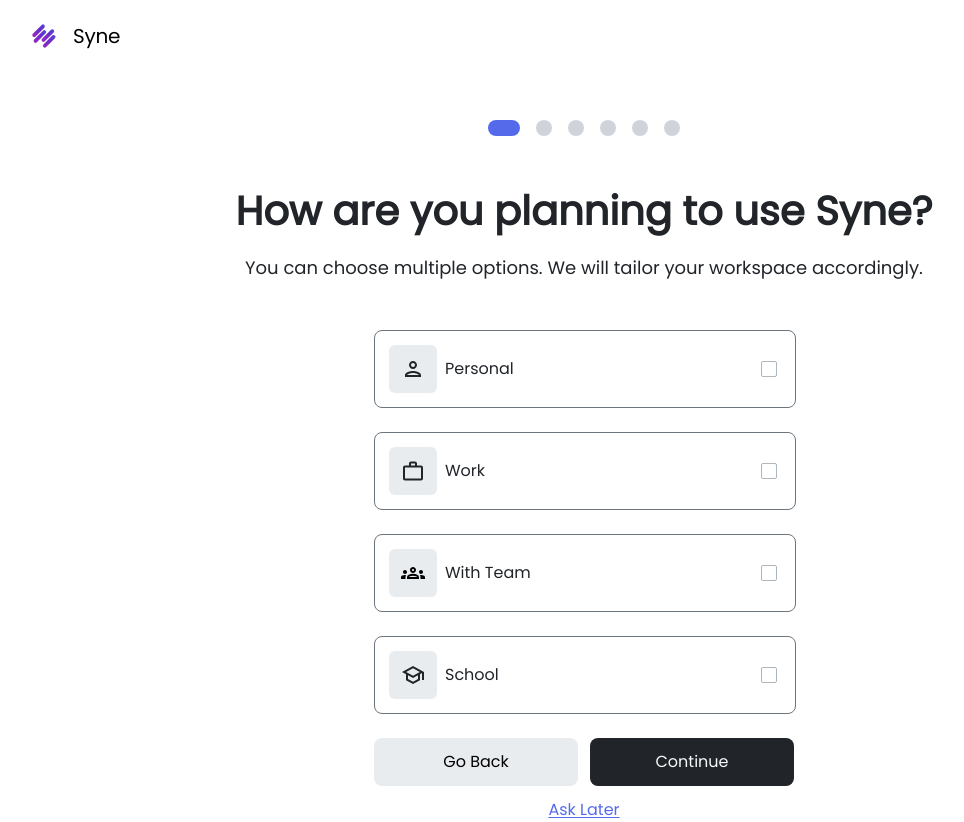
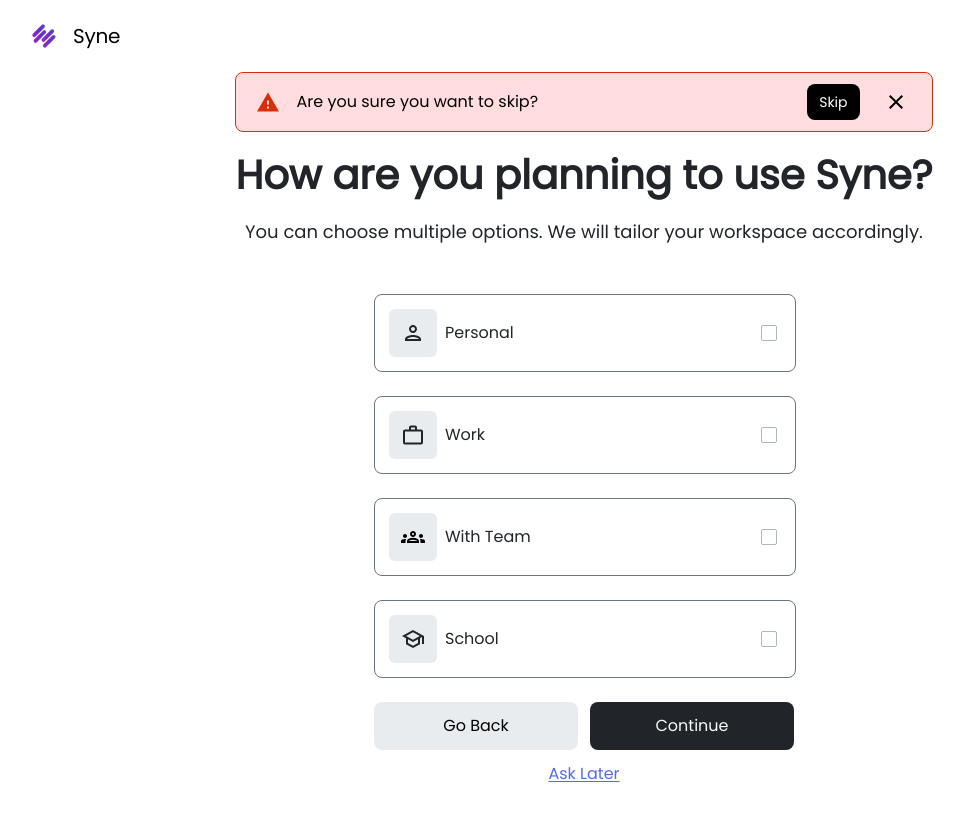
Before and after one commit to jeannyinthelamp/sycamore.ai, a React (Create React App) app: page /onboarding_1 in a window 1280 px wide. Shown: the whole page, without its empty margins (56-1020 px from the left). After the commit the page ends 800 px from the top, so only its background shows below. Built offline with nearby package versions, Linux system fonts and the light colour scheme.

Commit message:
Build Onboarding Alert Modal component

```diff
--- /dev/null
+++ b/src/Components/Onboarding/Onboarding_Alert_Modal/Onboarding_Alert_Modal.js
@@ -0,0 +1,30 @@
+import React from "react";
+
+export default function Onboarding_Alert_Modal(props) {
+  return (
+    <div
+      className={`alert-modal-wrapper flex flex-row justify-between items-center gap-[16px] max-w-[730px] h-[60px] py-3 px-5 border rounded-lg ${props.border} ${props.background} ${props.isVisible}`}
+    >
+      <div className='alert-modal-left flex flex-row justify-center items-center gap-4 w-fit h-8'>
+        <img src={props.iconLeft} alt={props.iconLeftAlt} />
+        <p className=' min-w-fit font-Poppins font-normal text-[16px] text-[#000] leading-normal select-none'>
+          {props.message}
+        </p>
+      </div>
+      <div className='alert-modal-right flex flex-row justify-center items-center gap-5 w-fit h-8'>
+        <button
+          className='py-[6px] px-3 bg-[#000] rounded-lg font-Poppins text-center text-[#FFF] text-[14px] font-medium leading-6 cursor-pointer hover:bg-[#1D2E99] transition-colors duration-200 ease-in-out'
+          onClick={props.skipBtnOnClick}
+        >
+          {props.btnText}
+        </button>
+        <img
+          className=' p-1 bg-transparent rounded-3xl cursor-pointer hover:bg-[#B9C4FF] transition-colors duration-200 ease-in-out'
+          src={props.iconRight}
+          alt={props.iconRightAlt}
+          onClick={props.exitOnClick}
+        />
+      </div>
+    </div>
+  );
+}
--- a/src/Pages/Onboarding/Onboarding_1.js
+++ b/src/Pages/Onboarding/Onboarding_1.js
@@ -1,17 +1,22 @@
 /* eslint-disable react/jsx-pascal-case */
-import React from "react";
+import React, { useState } from "react";
 import Onboarding_header from "../../Components/Onboarding/Onboarding_header/Onboarding_header";
-import Onboarding_progress_bar from "../../Components/Onboarding/Onboarding_progress_bar/Onboarding_progress_bar";
+import Onboarding_Alert_Modal from "../../Components/Onboarding/Onboarding_Alert_Modal/Onboarding_Alert_Modal";
 import Onboarding_nav from "../../Components/Onboarding/Onboarding_nav/Onboarding_nav";
 import Onboarding_Checkbox_Large from "../../Components/Onboarding/Onboarding_Large_Checkbox/Onboarding_large_checkbox";
 import Person from "../../Assets/Icons/Onboarding_Icons/person.svg";
 import Team from "../../Assets/Icons/Onboarding_Icons/team.svg";
 import School from "../../Assets/Icons/Onboarding_Icons/school.svg";
 import Work from "../../Assets/Icons/Onboarding_Icons/work.svg";
+import warning from "../../Assets/Icons/Onboarding_Icons/warning.svg";
+import exit from "../../Assets/Icons/Onboarding_Icons/exit.svg";
 
 import { Link } from "react-router-dom";
 
 export default function Onboarding_1() {
+  //! reminder to set visible to false
+  const [visible, isVisible] = useState(true);
+
   const workplaceOptions = [
     {
       type: "Personal",
@@ -34,15 +39,40 @@ export default function Onboarding_1() {
       alt: "School icon",
     },
   ];
+
+  // Placeholder functions for handling skip / exit btn in Alert Modal
+  const handleExit = () => {
+    alert("exit btn pressed");
+  };
+
+  const handleSkip = () => {
+    alert("skip btn pressed");
+  };
+
   return (
     <div className='flex flex-col justify-center items-center'>
       <Onboarding_header />
 
-      {/* Change the active prop to page2, page3 etc to change the color of the corresponding bar */}
-      <Onboarding_progress_bar active='page1' />
-
       <div className='title-and-button-wrapper max-w-fit h-auto flex flex-col justify-center items-center'>
         <div className='text-wrapper w-[100%] h-auto flex flex-col gap-[16px] '>
+          <Onboarding_Alert_Modal
+            isVisible={visible ? " " : " hidden "}
+            message='Are you sure you want to skip?'
+            border='border-[#D82D07]'
+            background='bg-[#FFDDDF]'
+            iconLeft={warning}
+            iconLeftAlt='warning'
+            btnText='Skip'
+            iconRight={exit}
+            iconRightAlt='exit button'
+            exitOnClick={() => {
+              handleExit();
+            }}
+            skipBtnOnClick={() => {
+              handleSkip();
+            }}
+          />
+
           <h1 className='w-[100%] min-h-[54px] font-Poppins text-[40px] font-semibold text-[#212529] text-center leading-[54px] '>
             How are you planning to use Syne?
           </h1>
```
Also changed, not shown: src/Assets/Icons/Onboarding_Icons/exit.svg (added), src/Assets/Icons/Onboarding_Icons/warning.svg (added).
